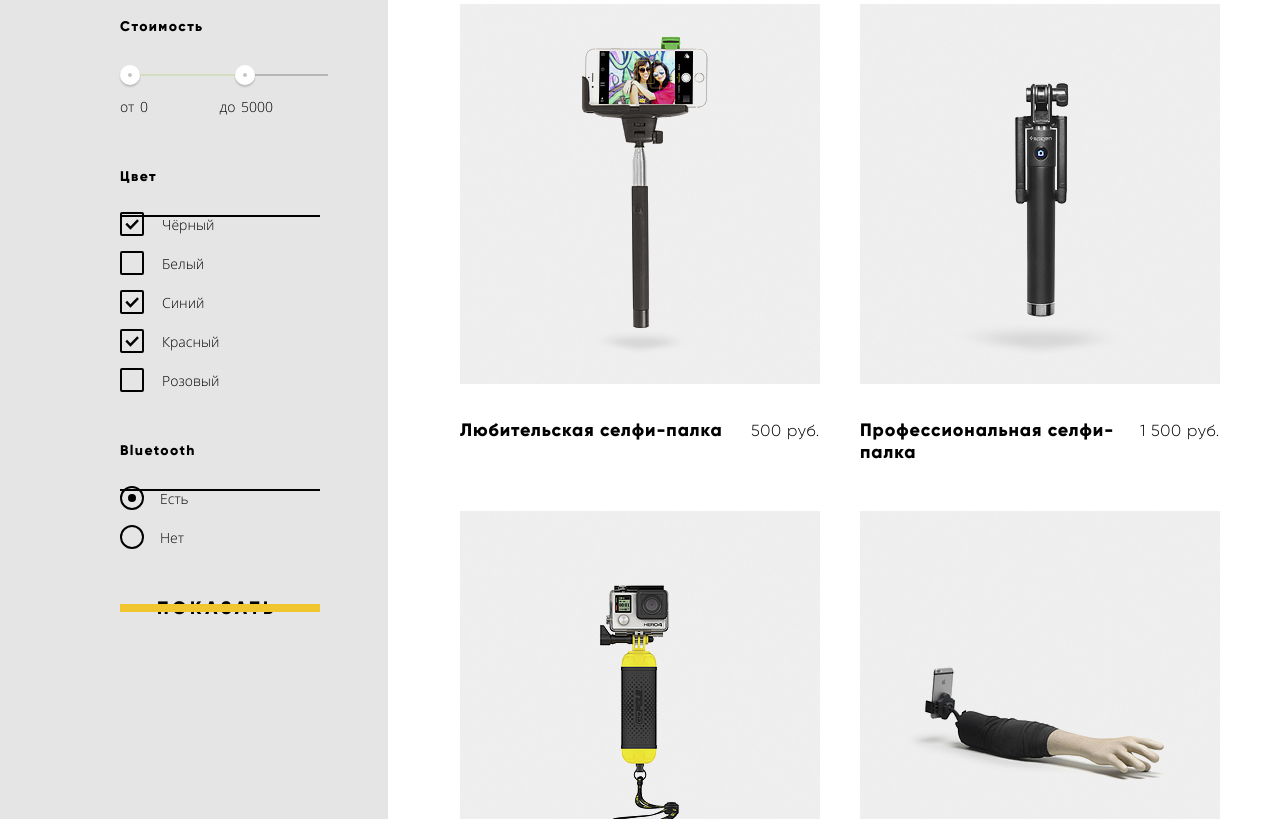
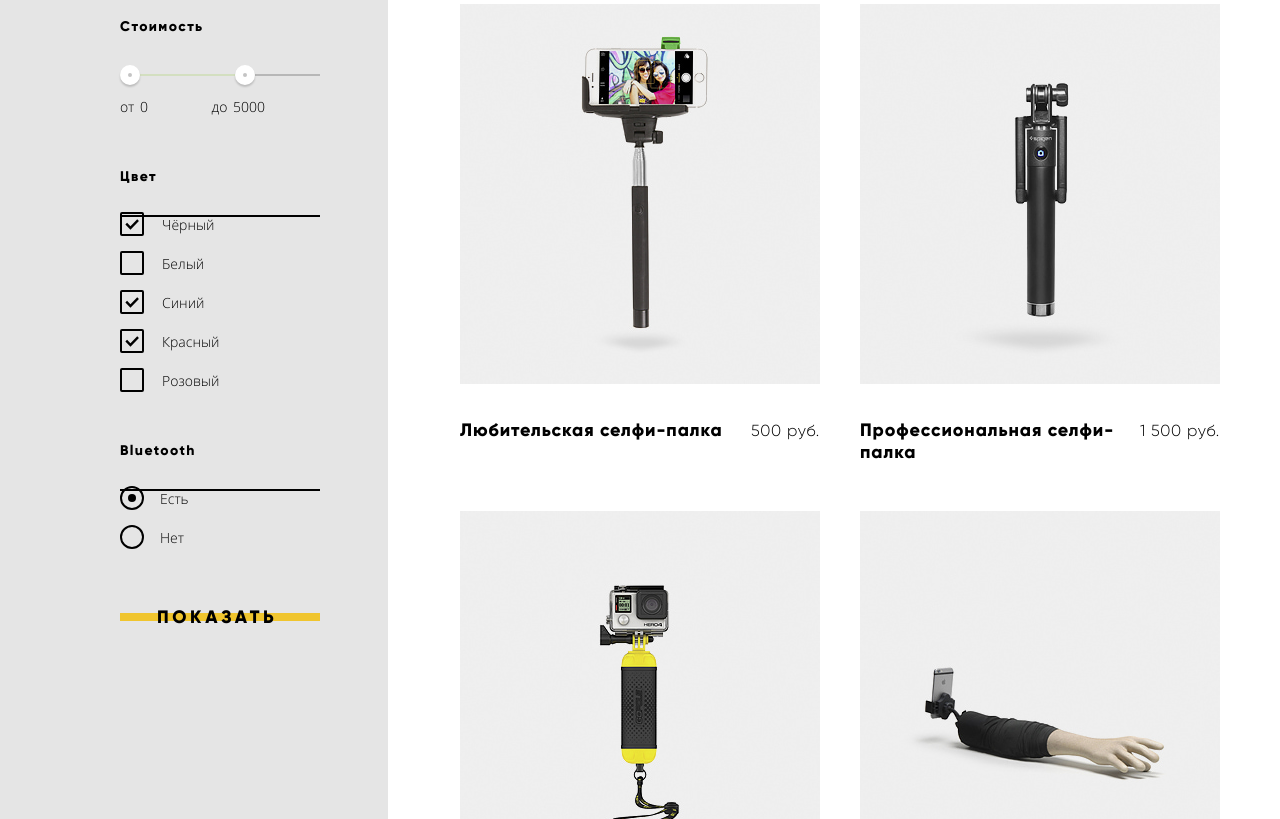
Before and after one commit to BorisSidorenko/851191-device-28, a plain HTML site: page catalog.html in a window 1280 px wide. Shown: the part 582-1401 px from the top of the page. Drawn offline with Linux system fonts and the light colour scheme; files whose address does not match are found by name.

Commit message:
сделал кнопку для фильтра

```diff
--- a/catalog.html
+++ b/catalog.html
@@ -146,7 +146,9 @@
                   </li>
                 </ul>
               </fieldset>
-              <button type="submit" class="filter-button">Показать</button>
+              <span class="button-wrapper">
+                <button type="submit" class="filter-button">Показать</button>
+              </span>
             </form>
           </section>
           <section>
--- a/css/style.css
+++ b/css/style.css
@@ -1161,7 +1161,7 @@ img {
   grid-row: 2;
   align-self: start;
   padding-left: 60px;
-  padding-right: 60px;
+  padding-right: 68px;
   padding-top: 70px;
 }
 
@@ -1375,33 +1375,52 @@ img {
   padding-bottom: 50px;
 }
 
-.filter-button {
+.catalog-main .button-wrapper {
   position: relative;
+}
+
+.catalog-main .button-wrapper::before {
+  content: "";
+  position: absolute;
+  top: 16px;
+  left: 0px;
+  width: 200px;
+  height: 8px;
+  background-color: var(--special-yellow-dark);
+}
+
+ .button-wrapper .filter-button {
+  position: absolute;
+  z-index: 1;
   font-weight: 800;
   font-size: 18px;
   line-height: 22px;
   letter-spacing: 0.2em;
   text-transform: uppercase;
-  padding: 0 37px;
+  padding: 0;
+  margin: 0;
+  padding-left: 37px;
+  padding-right: 43px;
   border: none;
   background-color: var(--special-grey-light);
   cursor: pointer;
 }
 
-.filter-button::before {
-  content: "";
-  position: absolute;
-  top: 7px;
-  left: 0px;
+.button-wrapper .filter-button {
+  padding-top: 9px;
+  padding-bottom: 9px;
+}
+
+.filter-button:active,
+.filter-button:focus {
+  opacity: 0.3;
+}
+
+.catalog-main .button-wrapper:hover::before {
   width: 200px;
-  height: 8px;
-  background-color: var(--special-yellow-dark);
-}
-
-/* .filter-button:hover {
   height: 40px;
-  box-shadow: 0 0 0 0 var(--basic-grey-light);
-} */
+  top: 0;
+}
 
 /* Sorting */
 .sorting {
```
